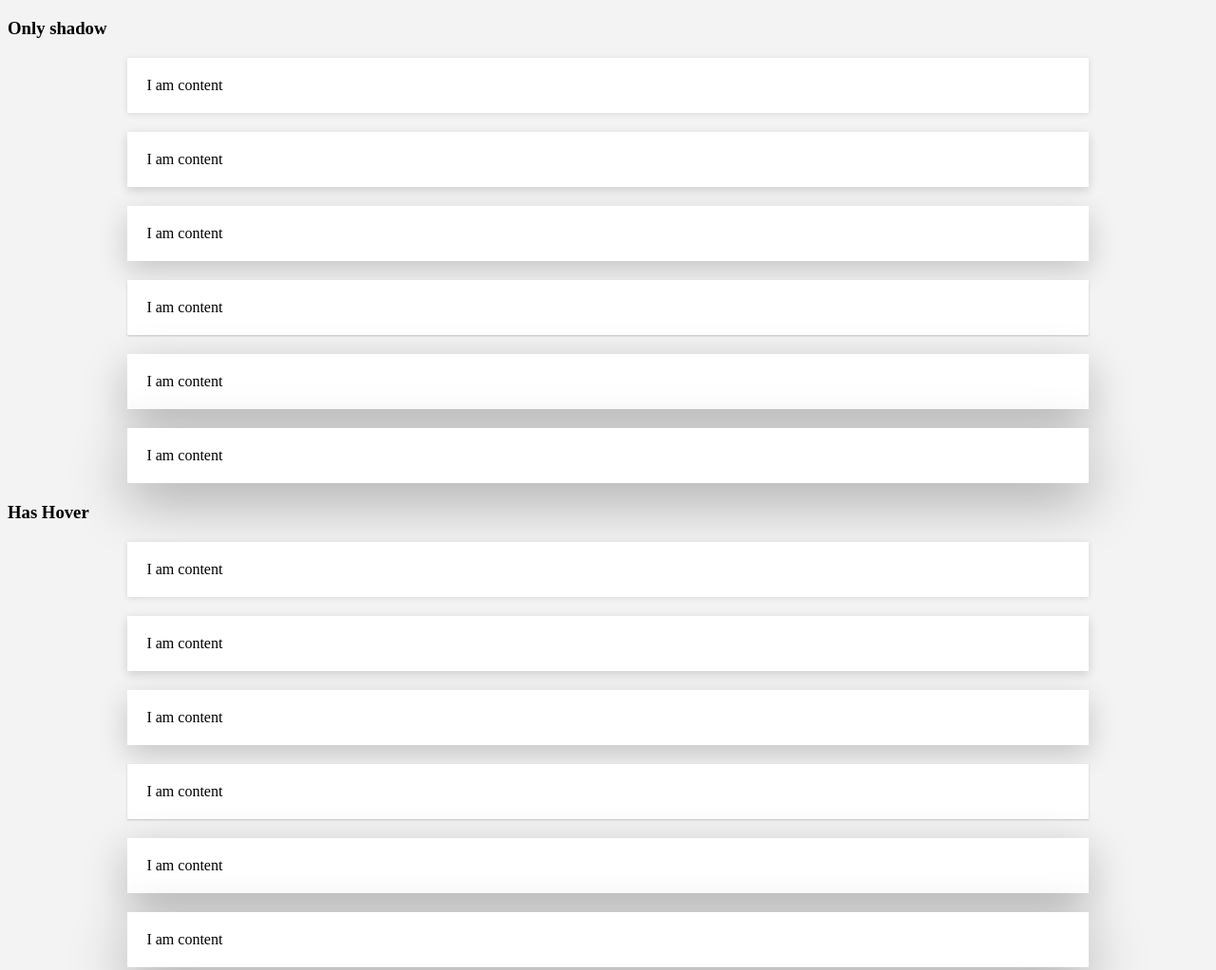
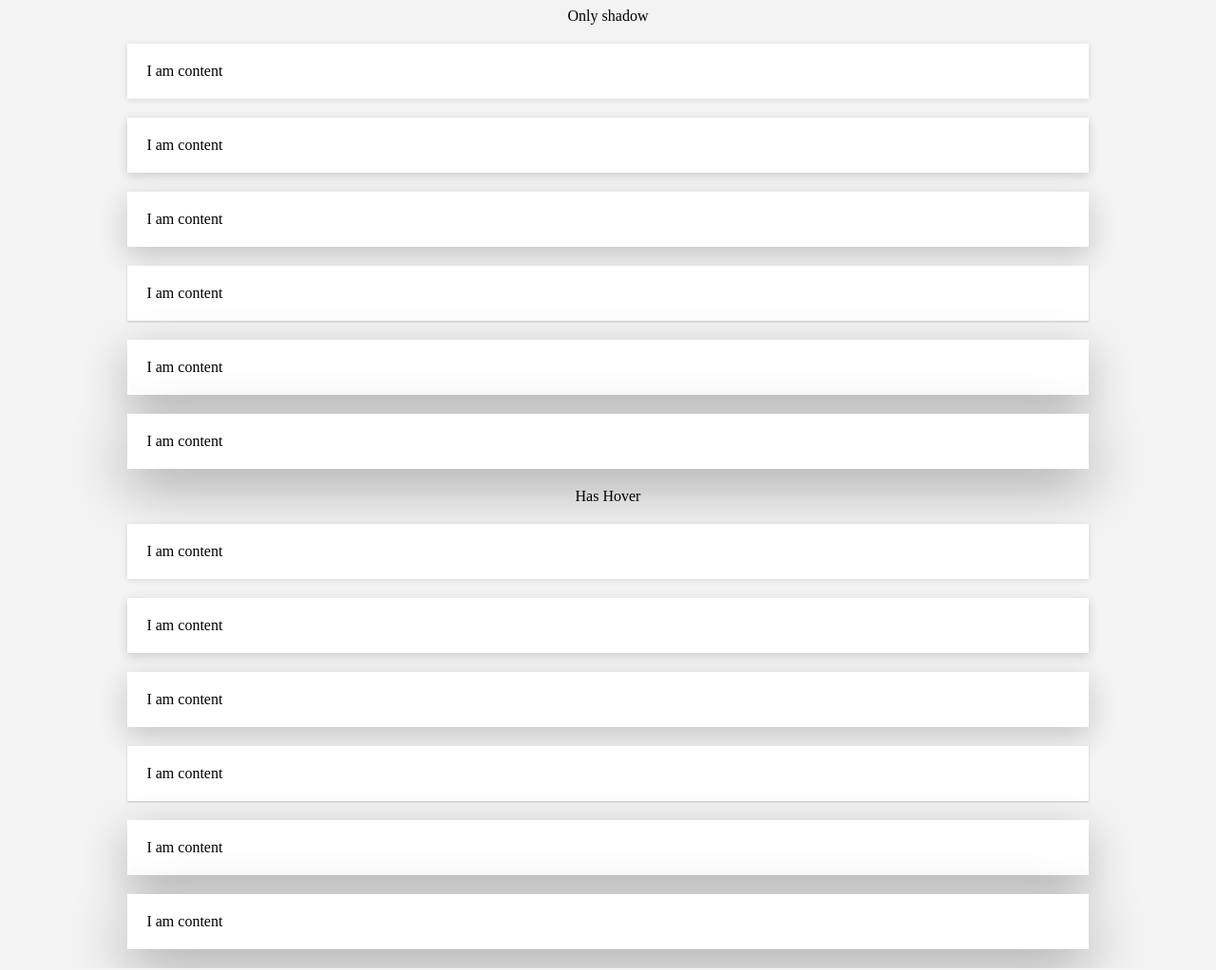
Before and after one commit to afeiship/webkit-sassui-shadow-box, a website: page docs/index.html in a window 1280 px wide. Shown: the top 1022 px of the page at 95% size. Drawn offline with Linux system fonts and the light colour scheme.

Commit message:
issue: update docs

```diff
--- a/docs/index.html
+++ b/docs/index.html
@@ -10,7 +10,7 @@
 </head>
 
 <body>
-  <h3>Only shadow</h3>
+  <center>Only shadow</center>
   <div class=" webkit-sassui-shadow-box test-webkit-sassui-shadow-box" data-depth=1>
     I am content
   </div>
@@ -34,7 +34,8 @@
   <div class=" webkit-sassui-shadow-box test-webkit-sassui-shadow-box" data-depth=6>
     I am content
   </div>
-  <h3>Has Hover</h3>
+
+  <center>Has Hover</center>
   <div class=" webkit-sassui-shadow-box test-webkit-sassui-shadow-box" data-depth=1 data-hover=true>
     I am content
   </div>
```
